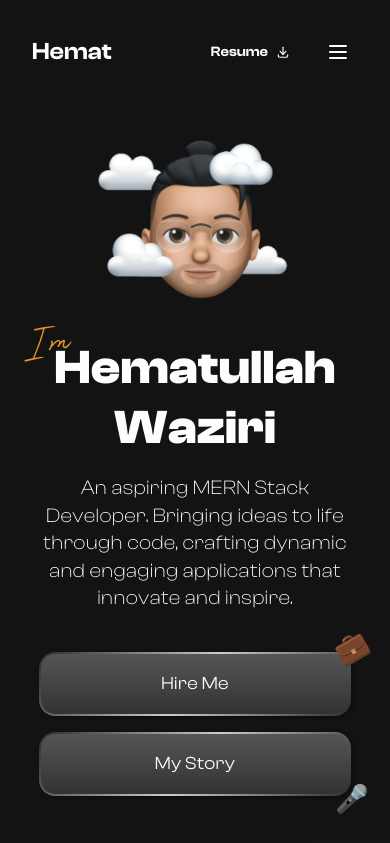
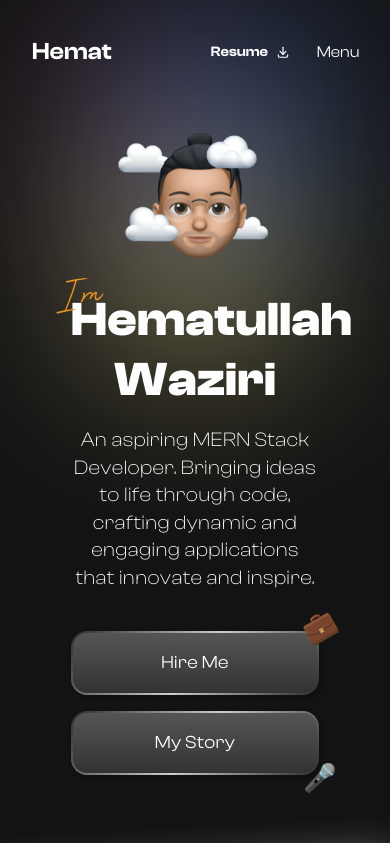
Before and after one commit to hematw/Portfolio, a React (Vite) app: page / in a window 390 px wide. Shown: the top 843 px of the page. Built offline with nearby package versions, Linux system fonts and the light colour scheme; a web font is replaced by a local one.

Commit message:
Home section blur shapes

```diff
--- /dev/null
+++ b/src/components/ColorfulBlurShapes.jsx
@@ -0,0 +1,9 @@
+export default function ColorfulBlurShapes() {
+    return (
+        <div className="w-full h-72 absolute top-1/2 left-1/2 -translate-x-1/2 blur-4xl -translate-y-1/2 -z-10">
+            <div className="md:w-60 w-36 md:h-60 h-36 bg-yellow-200  rounded-full  absolute top-1/2 left-1/2 -translate-x-1/2"></div>
+            <div className="md:w-60 w-36 md:h-60 h-36 bg-red-500  rounded-full  absolute top-0 left-0"></div>
+            <div className="md:w-60 w-36 md:h-60 h-36 bg-blue-500  rounded-full  absolute top-0 right-0"></div>
+        </div>
+    )
+}
--- a/src/components/Header.jsx
+++ b/src/components/Header.jsx
@@ -3,7 +3,7 @@ import { TbMenu2 } from "react-icons/tb";
 
 export default function Header() {
     return (
-        <header className="flex justify-between p-4 md:p-8  relative">
+        <header className="flex justify-between p-4 md:px-8  relative">
             <nav className=" border-gray-200 w-full">
                 <div className="max-w-screen-xl flex flex-wrap items-center justify-between mx-auto p-4">
                     <a
@@ -18,23 +18,24 @@ export default function Header() {
                         <a
                             href="/ejs.pdf"
                             download type="button"
-                            className="text-white focus:ring-4 focus:outline-none focus:ring-blue-300 rounded-lg text-sm px-4 py-2 text-center  flex font-semibold items-center">
+                            className="text-white focus:bg-zinc-700 focus:outline-none focus:ring-blue-300 rounded-lg text-sm px-4 py-2 text-center  flex font-semibold items-center">
                             Resume
                             <span
-                                className="ml-2"><TbDownload />
+                                className="ml-2">
+                                <TbDownload />
                             </span>
                         </a>
                         <button
                             data-collapse-toggle="navbar-cta"
                             type="button"
-                            className="inline-flex items-center p-2 w-10 h-10 justify-center text-2xl text-white md:hidden focus:outline-none"
+                            className="inline-flex items-center p-2 w-10 h-10 justify-center text-white md:hidden focus:outline-none"
                             aria-controls="navbar-cta"
                             aria-expanded="false">
                             <span
                                 className="sr-only">
                                 Open main menu
                             </span>
-                            <TbMenu2 />
+                            Menu
                         </button>
                     </div>
                     <div className="items-center justify-between hidden w-full md:flex md:w-auto md:order-1" id="navbar-cta">
--- a/src/components/Hero.jsx
+++ b/src/components/Hero.jsx
@@ -1,9 +1,11 @@
+import ColorfulBlurShapes from "./ColorfulBlurShapes"
+
 export default function Hero() {
     return (
         <div
             id="home"
-            className="flex flex-col-reverse md:flex-row md:text-left items-center justify-between tracking-wide text-center min-h-[600px]">
-            <div className="w-4/5">
+            className="flex flex-col-reverse md:flex-row md:text-left items-center justify-between tracking-wide text-center min-h-[600px] px-10">
+            <div className="w-4/5  z-100">
                 <h1 className="relative text-5xl md:text-7xl font-bold leading-tight">
                     <span
                         className="name">
@@ -31,8 +33,9 @@ export default function Hero() {
                 </div>
             </div>
 
-            <div className="w-3/5">
+            <div className="w-3/5 relative">
                 <img src="/hero_avatar.png" alt="" className="block" />
+                <ColorfulBlurShapes />
             </div>
         </div>
     )
--- a/tailwind.config.js
+++ b/tailwind.config.js
@@ -8,6 +8,9 @@ export default {
     extend: {
       boxShadow: {
         'eql': '0 0 40px -15px rgba(0, 0, 0, 0.3)',
+      },
+      blur: {
+        '4xl': '100px'
       }
     },
   },
```
Also changed, not shown: 1 other file (tests, documents, lock files or other folders).
